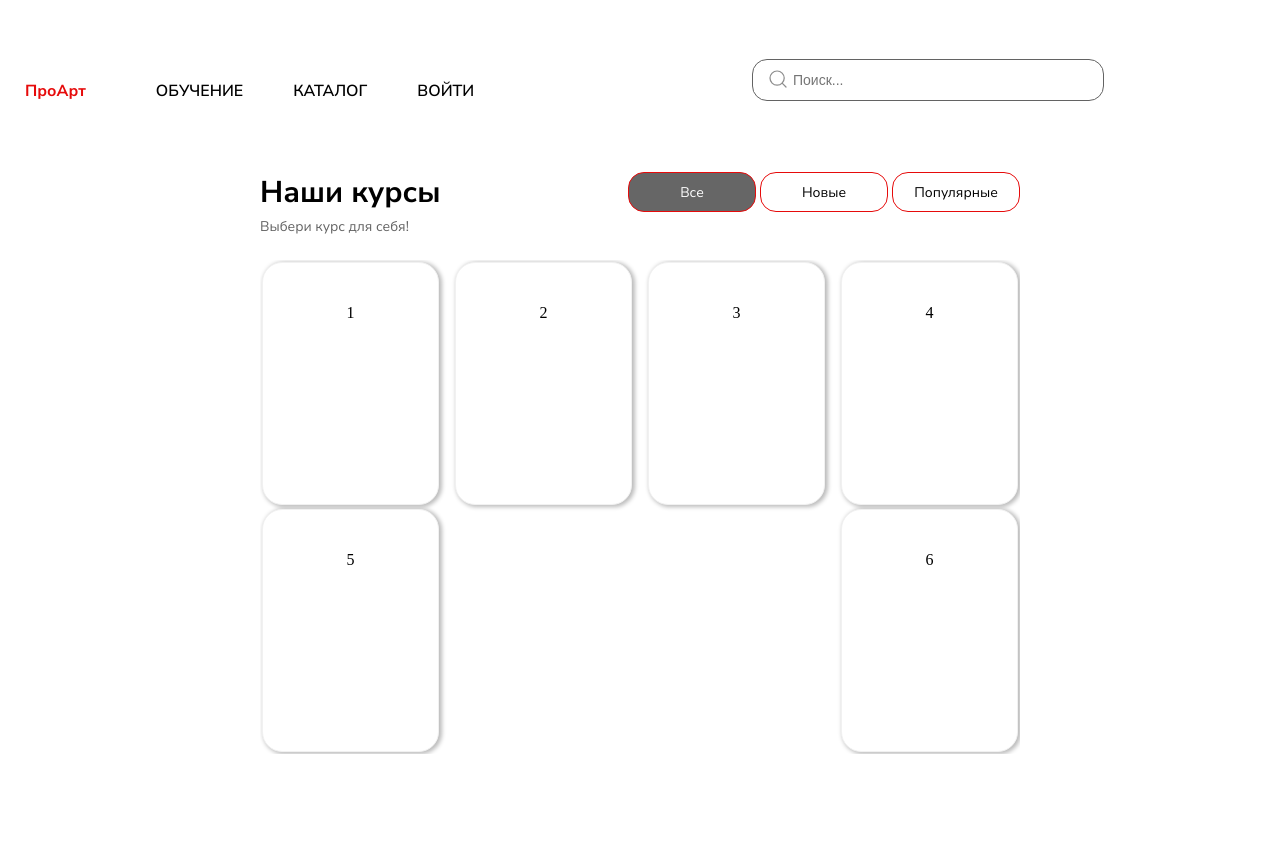
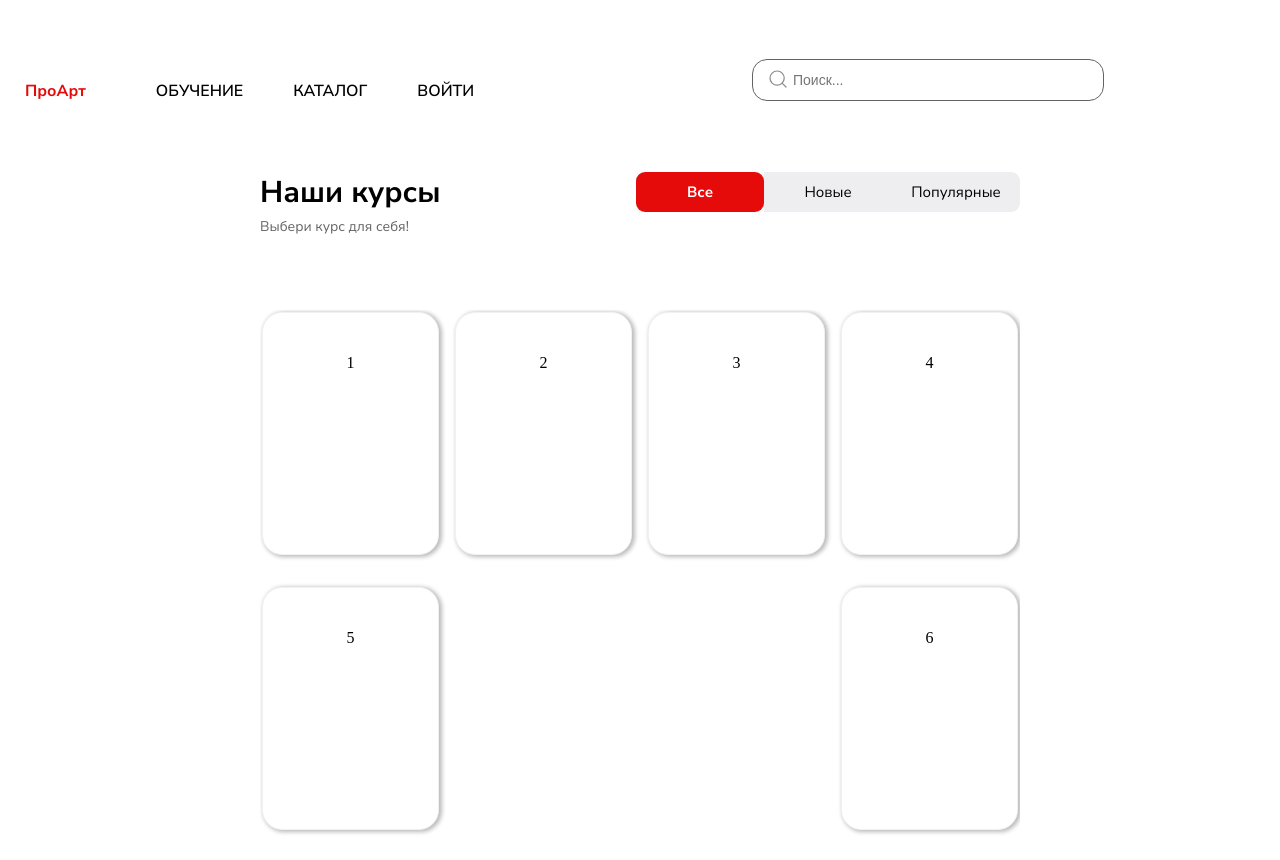
Before and after one commit to UlyanaZhidko/ProArt, a Flask app: template templates/catalog.html in a window 1280 px wide. Before the commit the page ends 754 px from the top, so only its background shows below. Run offline with Flask 2, Linux system fonts and the light colour scheme; the template is opened without the code that fills it, so the values that code supplies are empty.

Commit message:
edit: catalogBtn

```diff
--- a/static/css/catalog.css
+++ b/static/css/catalog.css
@@ -133,7 +133,7 @@ input[type="search"]::-webkit-search-cancel-button {
     height: 241px;
     line-height: 100px;
     text-align: center;
-    margin: 2px;
+    margin: 2px 2px 30px 2px;
     display: none;
     border-radius: 20px;
     -webkit-border-radius: 20px;
@@ -147,37 +147,69 @@ input[type="search"]::-webkit-search-cancel-button {
 }
 
 .courses-wrap {
-    margin-top: 20px;
+    margin-top: 70px;
     overflow: hidden;
     display: flex;
     flex-wrap: wrap;
     justify-content: space-between;
 }
 
+#catalogBtn {
+    display: flex;
+}
+
 .btn {
     outline: none;
+    border: none;
     cursor: pointer;
     width: 128px;
     height: 40px;
-    border: 1px solid var(--main-color-3);
-    background-color: transparent;
-    border-radius: 16px;
-    -webkit-border-radius: 16px;
-    -moz-border-radius: 16px;
-    -ms-border-radius: 16px;
-    -o-border-radius: 16px;
+    background: rgba(118, 118, 128, 0.12);
     font-family: var(--main-font);
     font-weight: 400;
     font-size: 14px;
     line-height: 13px;
     color: var(--main-color-1);
+    font-weight: 400;
+    font-size: 15px;
+    line-height: 20px;
+}
+
+.catalog-btn_first {
+    border-radius: 9px 0px 0px 9px;
+    -webkit-border-radius: 9px 0px 0px 9px;
+    -moz-border-radius: 9px 0px 0px 9px;
+    -ms-border-radius: 9px 0px 0px 9px;
+    -o-border-radius: 9px 0px 0px 9px;
+}
+
+.catalog-btn_last {
+    border-radius: 0px 0px 9px 0px;
+    -webkit-border-radius: 0px 9px 9px 0px;
+    -moz-border-radius: 0px 0px 9px 0px;
+    -ms-border-radius: 0px 0px 9px 0px;
+    -o-border-radius: 0px 0px 9px 0px;
 }
 
 .btn:hover {
     background-color: #ddd;
+    border-radius: 9px;
+    -webkit-border-radius: 9px;
+    -moz-border-radius: 9px;
+    -ms-border-radius: 9px;
+    -o-border-radius: 9px;
 }
 
 .btn.active {
-    background-color: #666;
-    color: white;
+    background-color: var(--main-color-3);
+    color: var(--main-color-2);
+    border-radius: 9px;
+    -webkit-border-radius: 9px;
+    -moz-border-radius: 9px;
+    -ms-border-radius: 9px;
+    -o-border-radius: 9px;
+    font-family: var(--main-font);
+    font-weight: 700;
+    font-size: 15px;
+    line-height: 20px;
 }
--- a/templates/catalog.html
+++ b/templates/catalog.html
@@ -106,9 +106,9 @@
 
 
                 <div id="catalogBtn">
-                    <button class="btn active" onclick="filterSelection('all')">Все</button>
+                    <button class="btn active catalog-btn_first" onclick="filterSelection('all')">Все</button>
                     <button class="btn" onclick="filterSelection('new')"> Новые</button>
-                    <button class="btn" onclick="filterSelection('pop')"> Популярные</button>
+                    <button class="btn catalog-btn_last" onclick="filterSelection('pop')"> Популярные</button>
                 </div>
             </div>
 
```
